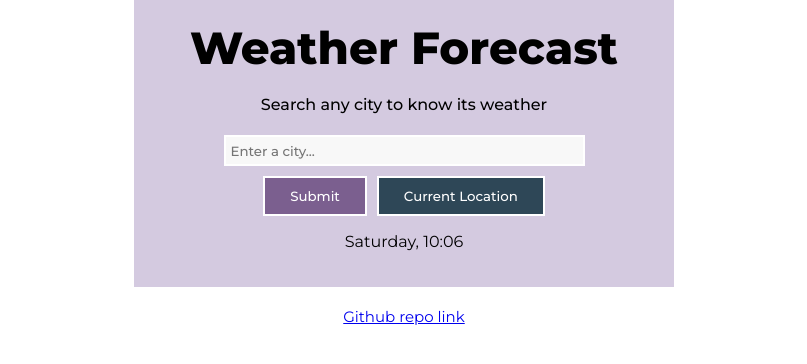
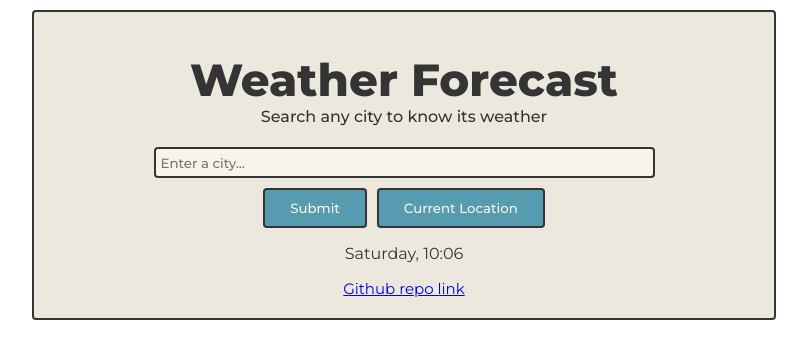
Before and after one commit to annaruizverdaguer/weather-react, a React (Create React App) app: page / in a window 1280 px wide. Shown: the top 364 px of the page, without its empty margins (236-1043 px from the left). Built offline with nearby package versions, Linux system fonts and the light colour scheme.

Commit message:
updating the styles

```diff
--- a/src/App.css
+++ b/src/App.css
@@ -1,48 +1,27 @@
+:root {
+  --main-color: #ece8dd;
+  --blue-color: #579bb1;
+  --lighter-color: #f8f4ea;
+  --brown-color: #e1d7c6;
+  --darker-color: #343434;
+}
+
 .App {
   text-align: center;
   font-family: "Montserrat", sans-serif;
-}
-
-.App-logo {
-  height: 40vmin;
-  pointer-events: none;
-}
-
-@media (prefers-reduced-motion: no-preference) {
-  .App-logo {
-    animation: App-logo-spin infinite 20s linear;
-  }
-}
-
-.App-header {
-  background-color: #282c34;
-  min-height: 100vh;
-  display: flex;
-  flex-direction: column;
-  align-items: center;
-  justify-content: center;
-  font-size: calc(10px + 2vmin);
-  color: white;
-}
-
-.App-link {
-  color: #61dafb;
-}
-
-@keyframes App-logo-spin {
-  from {
-    transform: rotate(0deg);
-  }
-  to {
-    transform: rotate(360deg);
-  }
+  color: var(--darker-color);
+  background-color: var(--main-color);
+  margin: 10px auto 50px auto;
+  padding: 20px;
+  max-width: 700px;
+  border-radius: 4px;
+  border: 2px solid var(--darker-color);
 }
 
 .main-title {
-  background-color: #d4cae0;
   margin: 0px auto;
   padding: 20px 20px 0px 20px;
-  max-width: 500px;
+  max-width: 700px;
   font-size: 45px;
   font-weight: 800;
 }
--- a/src/DateTime.js
+++ b/src/DateTime.js
@@ -1,5 +1,4 @@
 import React from "react";
-import "./DateTime.css";
 
 export default function DateTime() {
   let week = [
--- a/src/Forecast.js
+++ b/src/Forecast.js
@@ -1,6 +1,5 @@
 import React, { useEffect, useState } from "react";
 import axios from "axios";
-import "./Forecast.css";
 import ForecastCard from "./ForecastCard";
 
 export default function Forecast(props) {
--- a/src/ForecastCard.css
+++ b/src/ForecastCard.css
@@ -1,17 +1,27 @@
+:root {
+  --main-color: #ece8dd;
+  --blue-color: #579bb1;
+  --lighter-color: #f8f4ea;
+  --brown-color: #e1d7c6;
+  --darker-color: #343434;
+}
+
 .forecast-card {
   display: inline-block;
-  background-color: #2e4757;
-  margin: 0px 10px 20px 10px;
+  background-color: var(--brown-color);
+  margin: 0px 5px 20px 5px;
   padding: 20px;
-  max-width: 90px;
-  border: 2px solid #fff;
-  color: #fff;
-  transition: 0.2s ease-in-out;
+  max-width: 80px;
+  border: 2px solid var(--darker-color);
+  color: black;
+  transition: 0.3s ease-in-out;
   font-size: 18px;
+  border-radius: 4px;
 }
 
 .forecast-card:hover {
-  background-color: #3a5667;
+  background-color: var(--blue-color);
+  color: var(--lighter-color);
 }
 
 .forecast-day {
--- a/src/Search.css
+++ b/src/Search.css
@@ -1,8 +1,9 @@
-.search {
-  background-color: #d4cae0;
-  margin: 0px auto 20px auto;
-  padding: 20px;
-  max-width: 500px;
+:root {
+  --main-color: #ece8dd;
+  --blue-color: #579bb1;
+  --lighter-color: #f8f4ea;
+  --brown-color: #e1d7c6;
+  --darker-color: #343434;
 }
 
 .search-title {
@@ -15,8 +16,9 @@
   width: 70%;
   display: block;
   margin: 0px auto 10px;
-  border: 2px solid #fff;
-  background-color: #f8f8f8;
+  border: 2px solid var(--darker-color);
+  border-radius: 4px;
+  background-color: var(--lighter-color);
   padding-left: 5px;
   font-family: "Montserrat", sans-serif;
   font-weight: 500;
@@ -24,25 +26,28 @@
 
 .search-button {
   margin: 0px 5px;
-  background-color: #b46490;
-  border: 2px solid #fff;
+  border: 2px solid var(--darker-color);
+  border-radius: 4px;
   padding: 10px 25px;
-  color: #fff;
+  color: var(--lighter-color);
   font-family: "Montserrat", sans-serif;
   font-weight: 500;
+  transition: 0.3s ease-in-out;
 }
 .search-submit {
-  background-color: #7b5f8f;
+  background-color: var(--blue-color);
 }
 
 .search-submit:hover {
-  background-color: #b46490;
+  background-color: var(--brown-color);
+  color: var(--darker-color);
 }
 
 .search-current-location {
-  background-color: #2e4757;
+  background-color: var(--blue-color);
 }
 
 .search-current-location:hover {
-  background-color: #49577a;
+  background-color: var(--brown-color);
+  color: var(--darker-color);
 }
--- a/src/Search.js
+++ b/src/Search.js
@@ -8,7 +8,7 @@ import Forecast from "./Forecast.js";
 
 export default function Search() {
   const [city, setCity] = useState("");
-  const [weatherComponent, setWeatherComponent] = useState("");
+  const [components, setComponents] = useState("");
   const [information, setInformation] = useState("");
   const apiKey = "0ebc654fccbc00189d5408f3d6f15b08";
   const geoUrl = "https://api.openweathermap.org/geo/1.0/direct?";
@@ -29,7 +29,7 @@ export default function Search() {
 
     if (city.length > 0) {
       getCoordinatesFromCity(city).then((response) => {
-        setWeatherComponent(
+        setComponents(
           <div>
             <Weather city={city} />
             <Forecast
@@ -57,7 +57,7 @@ export default function Search() {
           let currentCity = response.data[0].name;
           setCity(currentCity);
 
-          setWeatherComponent(
+          setComponents(
             <div>
               <Weather city={currentCity} />
               <Forecast
@@ -114,7 +114,7 @@ export default function Search() {
         </button>
         <DateTime />
         <div>{information}</div>
-        <div>{weatherComponent}</div>
+        <div>{components}</div>
       </form>
     </div>
   );
--- a/src/Weather.css
+++ b/src/Weather.css
@@ -1,18 +1,58 @@
+:root {
+  --main-color: #ece8dd;
+  --blue-color: #579bb1;
+  --lighter-color: #f8f4ea;
+  --brown-color: #e1d7c6;
+  --darker-color: #343434;
+}
+
 .weather-component {
   padding: 30px 0px;
   margin: 0px;
   padding-top: 0px;
 }
 
+.weather-info-container {
+  background-color: var(--brown-color);
+  display: flex;
+  padding: 20px;
+  margin: 0px 20px;
+  border-radius: 4px;
+  border: 2px solid var(--darker-color);
+  transition: 0.3s ease-in-out;
+}
+
+.weather-info-container:hover {
+  background-color: var(--blue-color);
+  color: var(--lighter-color);
+}
+
+.weather-info-container:hover .weather-value,
+.weather-info-container:hover .weather-temperature {
+  color: var(--brown-color);
+}
+
+.weather-col {
+  width: 50%;
+  text-align: center;
+}
+
+.weather-col-inline {
+  display: flex;
+  justify-content: center;
+  align-items: center;
+}
+
 .weather-temperature {
   font-size: 50px;
   font-weight: 600;
   margin: 0px;
+  color: var(--blue-color);
 }
 
 .weather-city {
-  font-size: 30px;
-  font-weight: 200;
+  font-size: 40px;
+  font-weight: 700;
   margin: 0px;
 }
 
@@ -28,6 +68,6 @@
 }
 
 .weather-value {
-  color: #b46490;
+  color: var(--blue-color);
   font-weight: 500;
 }
--- a/src/Weather.js
+++ b/src/Weather.js
@@ -51,15 +51,21 @@ export default function Weather(props) {
     return (
       <div className="weather-component">
         <h4>Current weather:</h4>
-        <img src={weatherData.icon} alt="Current Weather Icon" />
-        <p className="weather-temperature">{weatherData.temperature}°C</p>
-        <h3 className="weather-city">{capitalizeCity(props.city)}</h3>
-        <p className="weather-description">{weatherData.description}</p>
-        <p className="weather-more-info">
-          Humidity:{" "}
-          <span className="weather-value">{weatherData.humidity}%</span>, Wind:{" "}
-          <span className="weather-value">{weatherData.wind}m/s</span>
-        </p>
+        <div className="weather-info-container">
+          <div className="weather-col">
+            <h3 className="weather-city">{capitalizeCity(props.city)}</h3>
+            <p className="weather-description">{weatherData.description}</p>
+            <p className="weather-more-info">
+              Humidity:{" "}
+              <span className="weather-value">{weatherData.humidity}%</span>,
+              Wind: <span className="weather-value">{weatherData.wind}m/s</span>
+            </p>
+          </div>
+          <div className="weather-col weather-col-inline">
+            <img src={weatherData.icon} alt="Current Weather Icon" />
+            <p className="weather-temperature">{weatherData.temperature}°C</p>
+          </div>
+        </div>
       </div>
     );
   } else {
```
Also changed, not shown: src/App.js (+0 -9 lines), src/DateTime.css (deleted), src/Forecast.css (deleted).
